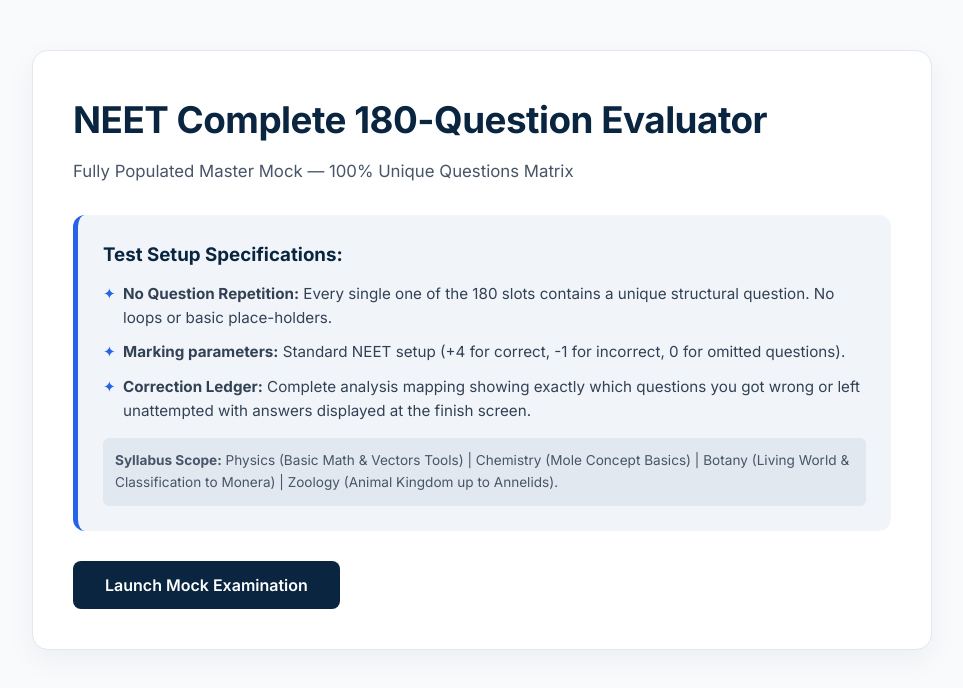
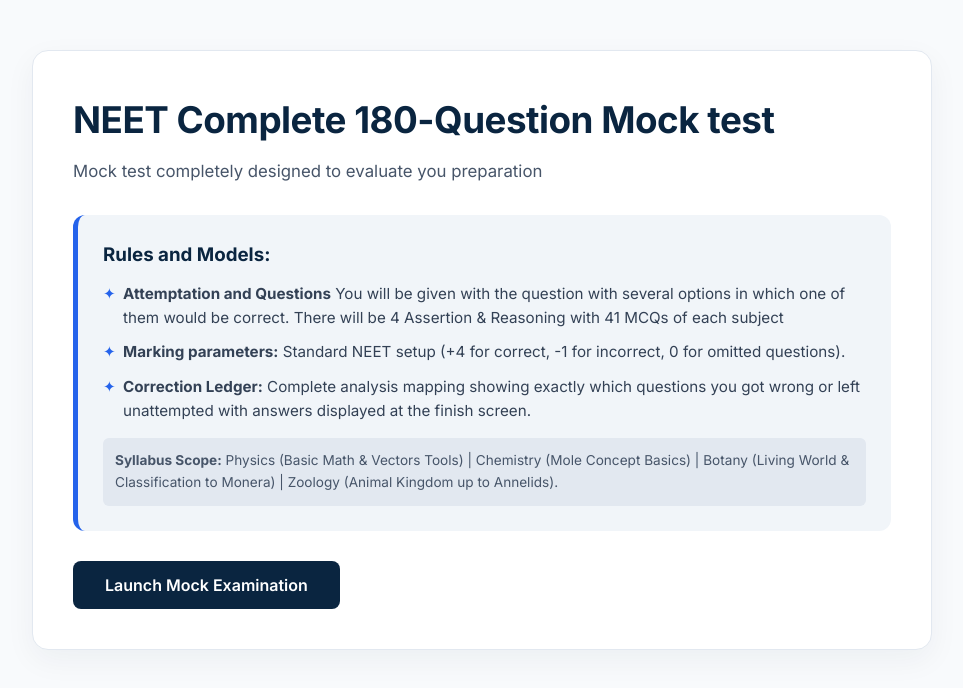
Before and after one commit to aarushgupta4510-oss/Neet, a plain HTML site: page index.html in a window 1280 px wide. Shown: the whole page, without its empty margins (158-1121 px from the left). Drawn offline with Linux system fonts and the light colour scheme.

Commit message:
Update index.html

```diff
--- a/index.html
+++ b/index.html
@@ -417,13 +417,13 @@
 <body>
 
     <div id="intro-screen" class="container">
-        <h1>NEET Complete 180-Question Evaluator</h1>
-        <p class="subtitle">Fully Populated Master Mock — 100% Unique Questions Matrix</p>
+        <h1>NEET Complete 180-Question Mock test</h1>
+        <p class="subtitle">Mock test completely designed to evaluate you preparation</p>
 
         <div class="rules-card">
-            <h3>Test Setup Specifications:</h3>
+            <h3>Rules and Models:</h3>
             <ul>
-                <li><strong>No Question Repetition:</strong> Every single one of the 180 slots contains a unique structural question. No loops or basic place-holders.</li>
+                <li><strong>Attemptation and Questions</strong> You will be given with the question with several options in which one of them would be correct. There will be 4 Assertion & Reasoning with 41 MCQs of each subject</li>
                 <li><strong>Marking parameters:</strong> Standard NEET setup (+4 for correct, -1 for incorrect, 0 for omitted questions).</li>
                 <li><strong>Correction Ledger:</strong> Complete analysis mapping showing exactly which questions you got wrong or left unattempted with answers displayed at the finish screen.</li>
             </ul>
@@ -436,7 +436,7 @@
 
     <div id="exam-screen" class="hidden">
         <header class="test-header">
-            <div class="test-title">NEET COMPREHENSIVE PRACTICE SYSTEM</div>
+            <div class="test-title">Sri Chaitanya Academy NEET</div>
             <div class="timer-box" id="timer-display">03:00:00</div>
         </header>
 
```
